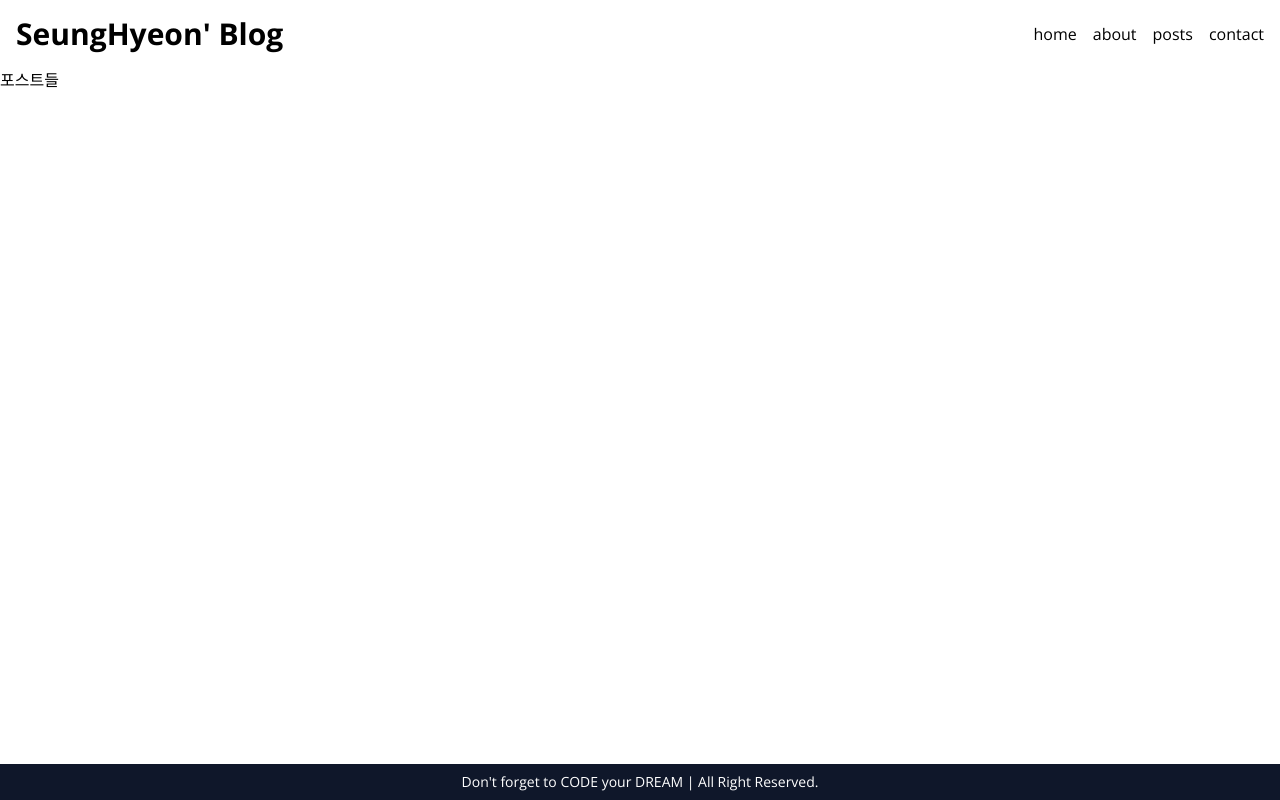
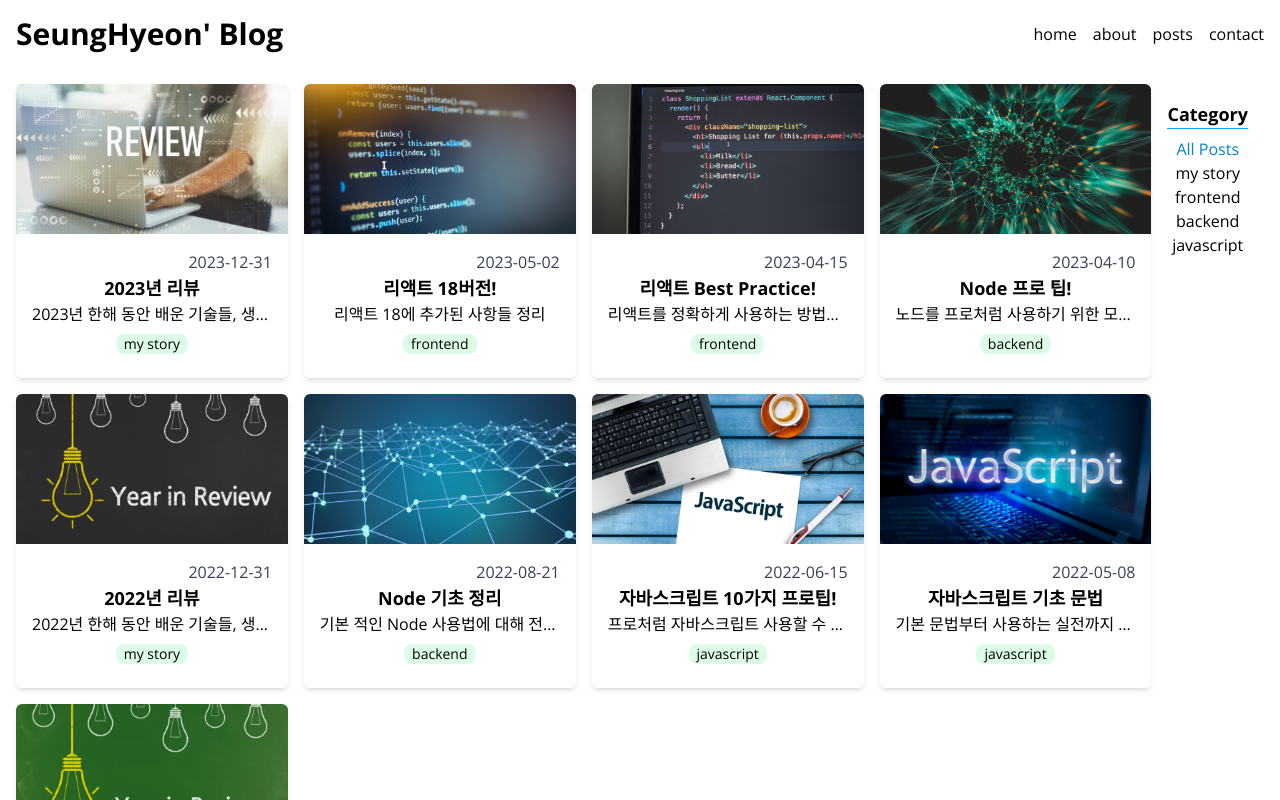
Before and after one commit to tmdgus95/blog, a Next.js app: page /posts in a window 1280 px wide. Built offline with nearby package versions, Linux system fonts and the light colour scheme.

Commit message:
필터가능한 포스트페이지

```diff
--- a/src/app/posts/page.tsx
+++ b/src/app/posts/page.tsx
@@ -1,5 +1,10 @@
-import React from "react";
+import FilterablePosts from '@/components/FilterablePosts';
+import { getAllPosts } from '@/service/posts';
+import React from 'react';
 
-export default function PostsPage() {
-    return <div>포스트들</div>;
+export default async function PostsPage() {
+    const posts = await getAllPosts();
+    const categories = [...new Set(posts.map((post) => post.category))];
+
+    return <FilterablePosts posts={posts} categories={categories} />;
 }
--- /dev/null
+++ b/src/components/Categories.tsx
@@ -0,0 +1,29 @@
+import React from 'react';
+
+type Props = {
+    categories: string[];
+    selected: string;
+    onClink: (Category: string) => void;
+};
+export default function Categories({ categories, selected, onClink }: Props) {
+    return (
+        <section className='text-center p-4'>
+            <h2 className='text-lg font-bold border-b border-sky-500 mb-2'>
+                Category
+            </h2>
+            <ul>
+                {categories.map((category) => (
+                    <li
+                        className={`cursor-pointer hover:text-sky-500 ${
+                            category === selected && 'text-sky-600'
+                        }`}
+                        key={category}
+                        onClick={() => onClink(category)}
+                    >
+                        {category}
+                    </li>
+                ))}
+            </ul>
+        </section>
+    );
+}
--- /dev/null
+++ b/src/components/FilterablePosts.tsx
@@ -0,0 +1,28 @@
+'use client';
+import { Post } from '@/service/posts';
+import React, { useState } from 'react';
+import PostsGrid from './PostsGrid';
+import Categories from './Categories';
+
+type Props = {
+    posts: Post[];
+    categories: string[];
+};
+const ALL_POSTS = 'All Posts';
+export default function FilterablePosts({ posts, categories }: Props) {
+    const [selected, setSelected] = useState(ALL_POSTS);
+    const filtered =
+        selected === ALL_POSTS
+            ? posts
+            : posts.filter((post) => post.category === selected);
+    return (
+        <section className='flex m-4'>
+            <PostsGrid posts={filtered} />
+            <Categories
+                categories={[ALL_POSTS, ...categories]}
+                selected={selected}
+                onClink={setSelected}
+            />
+        </section>
+    );
+}
```
